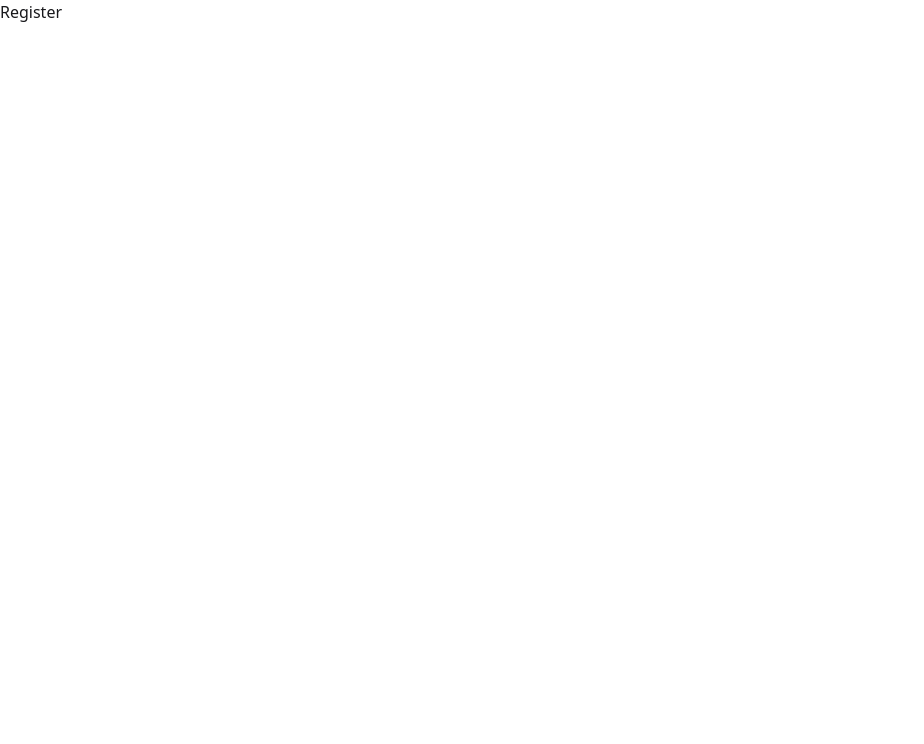
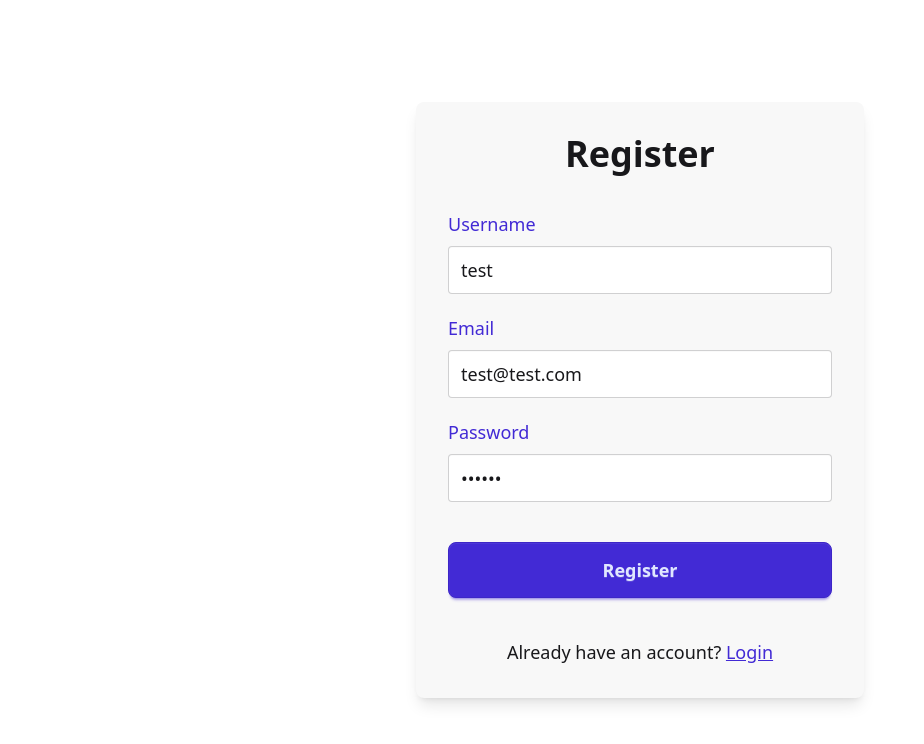
Before and after one commit to FatPat117/Comfy_Store, a React (Vite) app: page /register in a window 1280 px wide. Shown: the top 744 px of the page, without its empty margins (0-924 px from the left). Built offline with nearby package versions, Linux system fonts and the light colour scheme.

Commit message:
Register Page

```diff
--- a/src/pages/Register.jsx
+++ b/src/pages/Register.jsx
@@ -1,5 +1,44 @@
 import React from "react";
+import { Form, Link } from "react-router-dom";
+import { FormInput, SubmitBtn } from "../components";
 
 export default function Register() {
-        return <h1>Register </h1>;
+        return (
+                <section className="grid h-screen place-items-center">
+                        <Form method="POST" className="card w-md bg-base-200 shadow-lg rounded-lg p-8 flex  gap-5">
+                                <h4 className="text-4xl text-center font-bold mb-4">Register</h4>
+                                <FormInput
+                                        label="Username"
+                                        type="text"
+                                        placeholder="Username"
+                                        name="username"
+                                        defaultValue={"test"}
+                                />
+                                <FormInput
+                                        label="Email"
+                                        type="email"
+                                        placeholder="Email"
+                                        name="email"
+                                        defaultValue={"test@test.com"}
+                                />
+                                <FormInput
+                                        label="Password"
+                                        type="password"
+                                        placeholder="Password"
+                                        name="password"
+                                        defaultValue="secret"
+                                />
+                                <div className="flex flex-col gap-2 mt-5">
+                                        <SubmitBtn text="Register" />
+                                </div>
+
+                                <p className="text-center mt-5 text-lg">
+                                        Already have an account?{" "}
+                                        <Link to="/login" className="underline text-primary ">
+                                                Login
+                                        </Link>
+                                </p>
+                        </Form>
+                </section>
+        );
 }
```
